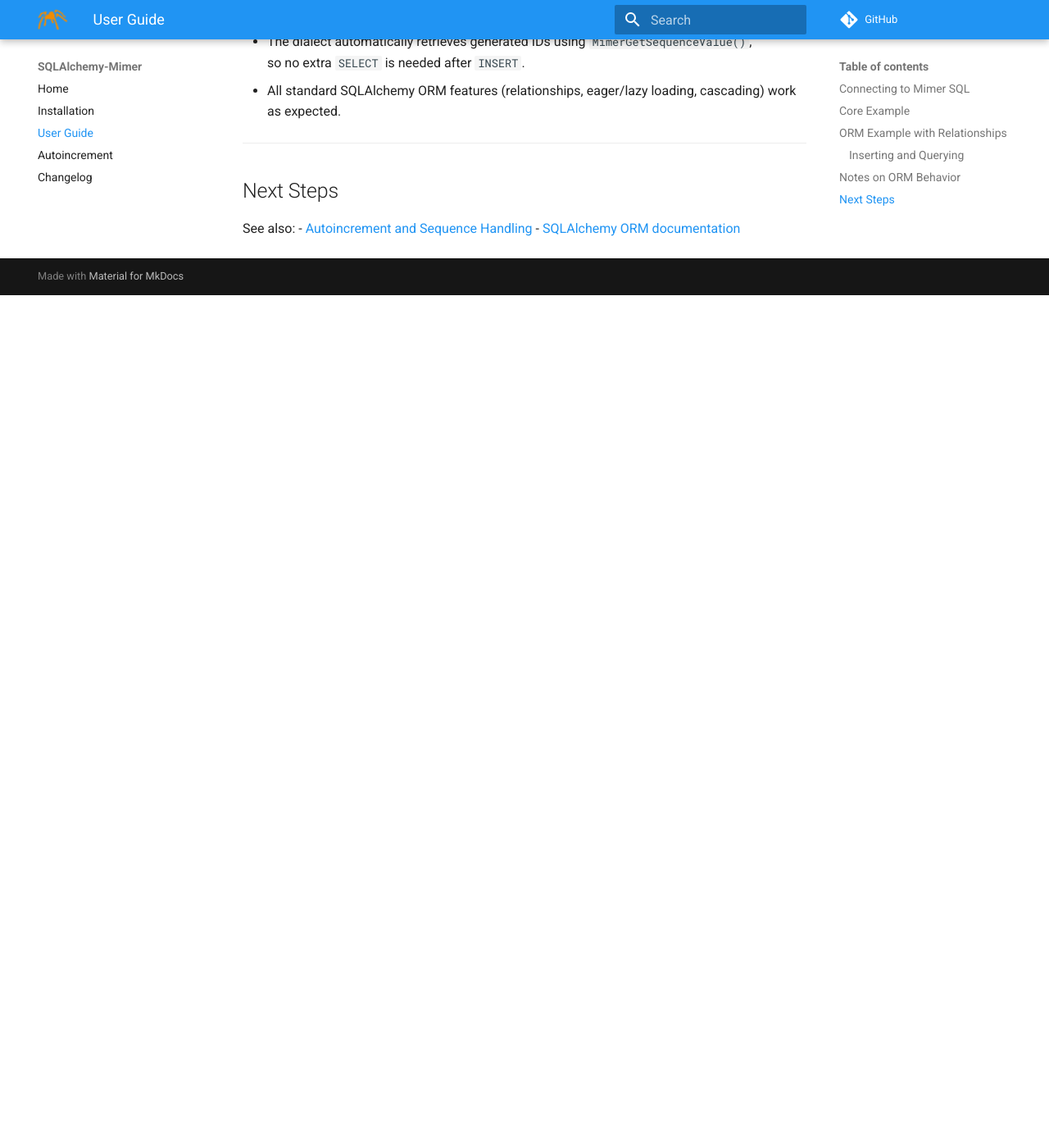
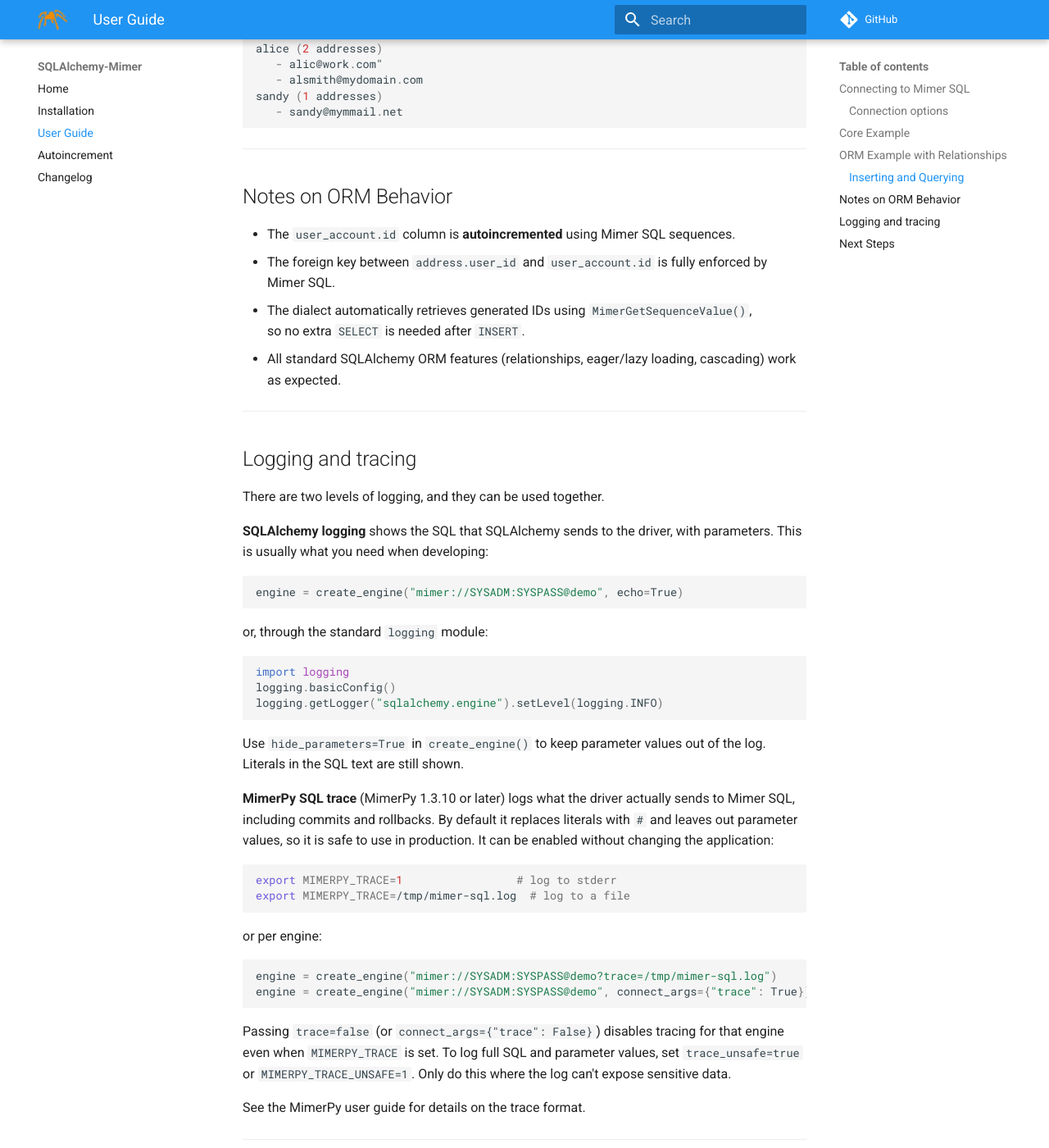
Before and after one commit to mimersql/sqlalchemy-mimer, an MkDocs documentation site: the page built from docs/userguide.md, in a window 1280 px wide and 1400 px high, scrolled down 2587 px. Shown: the whole window at 82% size. Built offline with MkDocs 1.6.1 and Material for MkDocs 9.7.7, drawn with Linux system fonts in a browser that asks for light colours; comment, search, counter and statistics services are not loaded; before the commit the page ends 2947 px from its top, so only the background shows below that; some of the changed text lies outside the part shown.

Commit message:
Require MimerPy 1.3.11; convert URL connect options; document tracing
- Bump mimerpy to >=1.3.11 (faster executemany/fetch, SQL trace).
- URL query values are strings, so ?autocommit=false, ?readonly=false
  and ?trace_unsafe=false were passed to mimerpy.connect() as truthy.
  Convert them to booleans, and ?trace= to a bool or a file path.
- Set autocommit through MimerPy's PEP 249 property instead of writing
  autocommitmode, so MimerPy's checks apply. DDL on a readonly
  connection is now rejected instead of silently executed.
- Document connection options and SQLAlchemy logging vs MimerPy trace.
- Add the missing 1.0.4 changelog entry.

````diff
--- a/docs/userguide.md
+++ b/docs/userguide.md
@@ -13,6 +13,23 @@
 ```
 
 You can then use SQLAlchemy’s ORM or Core APIs as usual.
+
+### Connection options
+
+Options for `mimerpy.connect()` can be given in the URL query string or with
+`connect_args`. In the URL, the boolean options `autocommit`, `readonly` and
+`trace_unsafe` accept `true`/`false`, `yes`/`no`, `on`/`off` or `1`/`0`:
+
+```python
+engine = create_engine("mimer://SYSADM:SYSPASS@demo?readonly=true")
+engine = create_engine("mimer://SYSADM:SYSPASS@demo", connect_args={"readonly": True})
+```
+
+To run in autocommit mode, prefer SQLAlchemy's own isolation level setting:
+
+```python
+engine = create_engine("mimer://SYSADM:SYSPASS@demo", isolation_level="AUTOCOMMIT")
+```
 
 ---
 
@@ -128,6 +145,54 @@
 
 ---
 
+## Logging and tracing
+
+There are two levels of logging, and they can be used together.
+
+**SQLAlchemy logging** shows the SQL that SQLAlchemy sends to the driver, with
+parameters. This is usually what you need when developing:
+
+```python
+engine = create_engine("mimer://SYSADM:SYSPASS@demo", echo=True)
+```
+
+or, through the standard `logging` module:
+
+```python
+import logging
+logging.basicConfig()
+logging.getLogger("sqlalchemy.engine").setLevel(logging.INFO)
+```
+
+Use `hide_parameters=True` in `create_engine()` to keep parameter values out of
+the log. Literals in the SQL text are still shown.
+
+**MimerPy SQL trace** (MimerPy 1.3.10 or later) logs what the driver actually
+sends to Mimer SQL, including commits and rollbacks. By default it replaces
+literals with `#` and leaves out parameter values, so it is safe to use in
+production. It can be enabled without changing the application:
+
+```bash
+export MIMERPY_TRACE=1                 # log to stderr
+export MIMERPY_TRACE=/tmp/mimer-sql.log  # log to a file
+```
+
+or per engine:
+
+```python
+engine = create_engine("mimer://SYSADM:SYSPASS@demo?trace=/tmp/mimer-sql.log")
+engine = create_engine("mimer://SYSADM:SYSPASS@demo", connect_args={"trace": True})
+```
+
+Passing `trace=false` (or `connect_args={"trace": False}`) disables tracing for
+that engine even when `MIMERPY_TRACE` is set. To log full SQL and parameter
+values, set `trace_unsafe=true` or `MIMERPY_TRACE_UNSAFE=1`. Only do this where
+the log can't expose sensitive data.
+
+See the MimerPy user guide for details on the trace format.
+
+---
+
 ## Next Steps
 
 See also:
--- a/pyproject.toml
+++ b/pyproject.toml
@@ -13,7 +13,7 @@
 ]
 license = { text = "MIT" }
 requires-python = ">=3.8"
-dependencies = ["SQLAlchemy>=2.0", "mimerpy>=1.3.8"]
+dependencies = ["SQLAlchemy>=2.0", "mimerpy>=1.3.11"]
 
 # Metadata for PyPI and package indexes
 keywords = ["sqlalchemy", "mimer", "mimer sql", "database", "dialect", "dbapi"]
````
Also changed, not shown: docs/changelog.md (+10 -0 lines), 2 other files.
